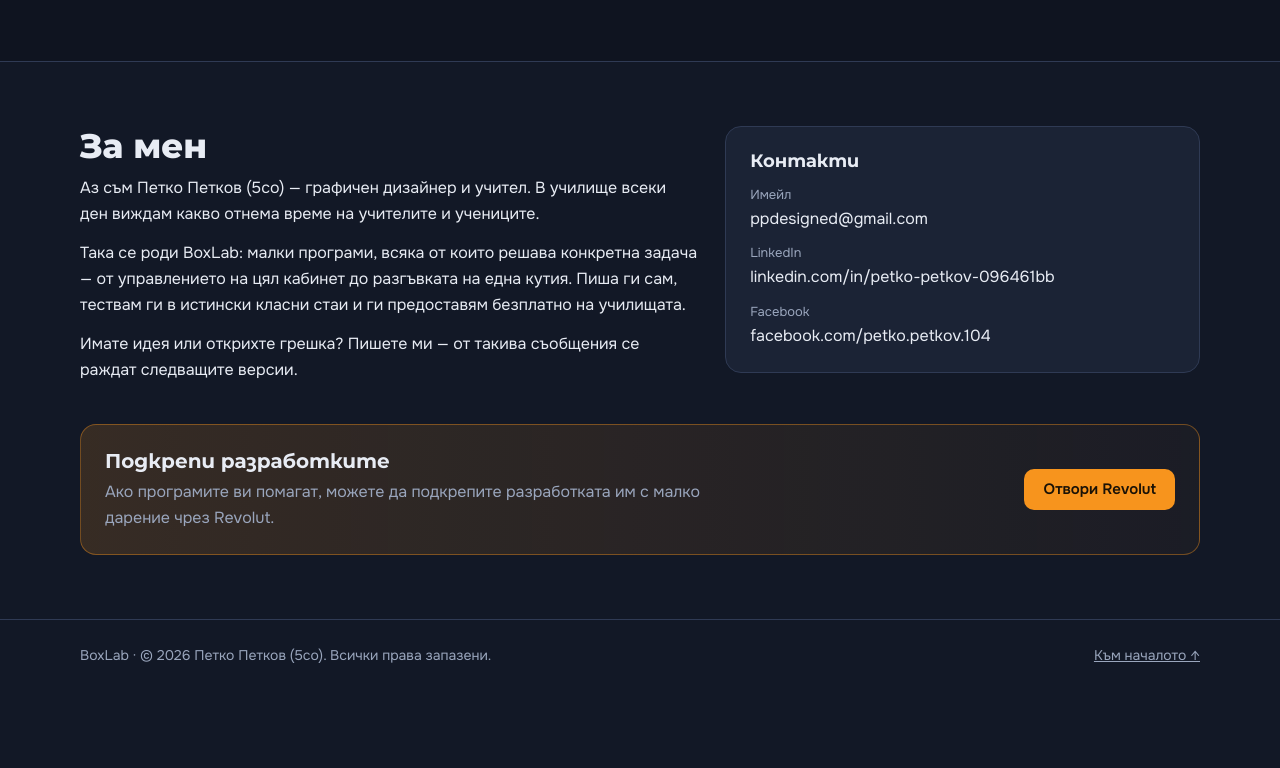
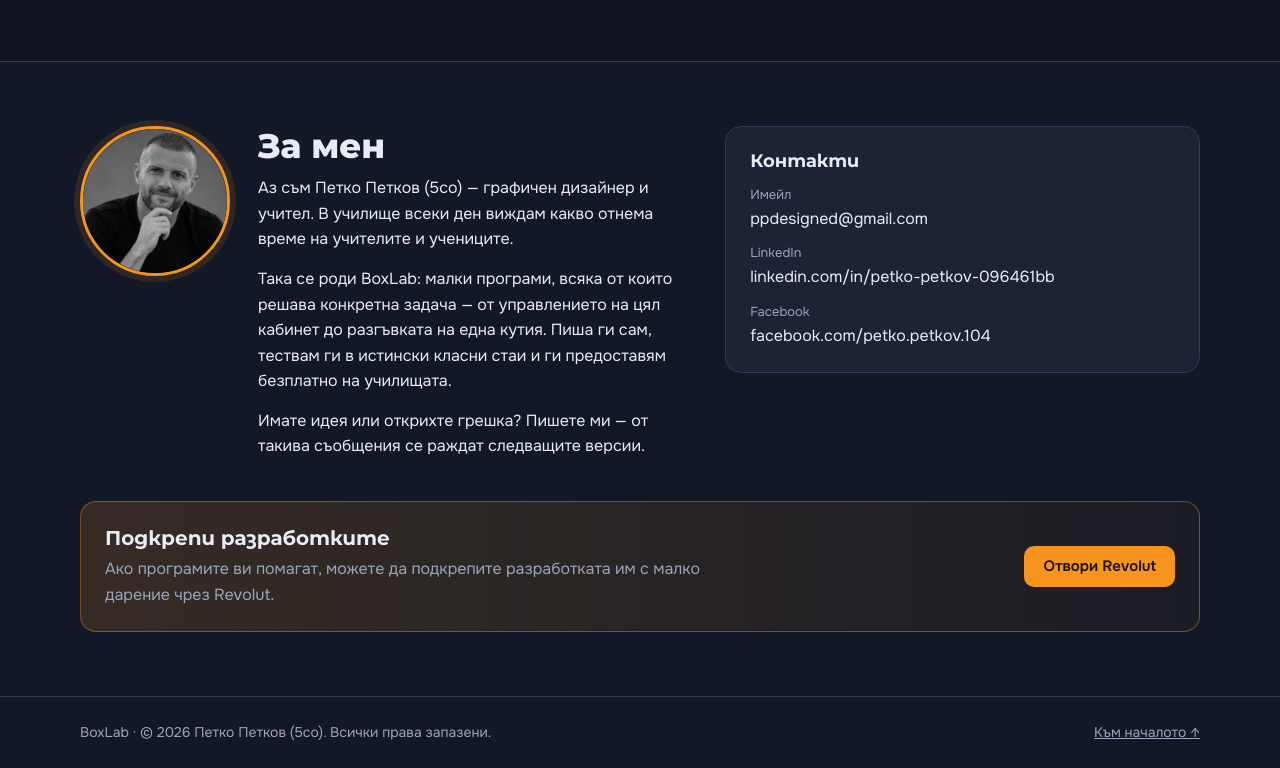
Before and after one commit to 5cov/boxLAB, a plain HTML site: page index.html in a window 1280 px wide. Shown: the part 2729-3497 px from the top of the page. Before the commit the page ends 3420 px from the top, so only its background shows below. Drawn offline with Linux system fonts and the light colour scheme.

Commit message:
About: add round profile photo
Co-Authored-By: Claude Opus 5.5 <noreply@anthropic.com>
Claude-Session: https://claude.ai/code/session_011qhPvro1q1u5XBqg5Xxx9q

```diff
--- a/index.html
+++ b/index.html
@@ -85,6 +85,9 @@ section.block{padding:64px 0}
 /* about + contact */
 .about{display:grid;grid-template-columns:1.3fr 1fr;gap:28px;align-items:start}
 .about p{max-width:62ch;margin:0 0 14px}
+.me{display:flex;gap:28px;align-items:flex-start}
+.avatar{flex:none;width:150px;height:150px;border-radius:50%;object-fit:cover;border:3px solid var(--accent);box-shadow:0 0 0 6px rgba(247,148,29,.12)}
+@media (max-width:560px){.me{flex-direction:column;gap:18px}.avatar{width:120px;height:120px}}
 .panel{background:var(--surface);border:1px solid var(--line);border-radius:16px;padding:24px}
 .panel h3{font:700 18px/1.2 var(--display);margin:0 0 12px}
 .contact-list{list-style:none;margin:0;padding:0;display:grid;gap:12px}
@@ -250,11 +253,14 @@ footer .wrap{display:flex;justify-content:space-between;gap:12px;flex-wrap:wrap}
 
   <section class="block" id="about">
     <div class="wrap about">
-      <div>
+      <div class="me">
+        <img class="avatar" src="img/petko.webp" alt="Петко Петков (5co)" width="150" height="150">
+        <div>
         <h2>За мен</h2>
         <p>Аз съм Петко Петков (5co) — графичен дизайнер и учител. В училище всеки ден виждам какво отнема време на учителите и учениците.</p>
         <p>Така се роди BoxLab: малки програми, всяка от които решава конкретна задача — от управлението на цял кабинет до разгъвката на една кутия. Пиша ги сам, тествам ги в истински класни стаи и ги предоставям безплатно на училищата.</p>
         <p>Имате идея или открихте грешка? Пишете ми — от такива съобщения се раждат следващите версии.</p>
+        </div>
       </div>
       <div class="panel" id="contact">
         <h3>Контакти</h3>
```
Also changed, not shown: img/petko.webp (added).
